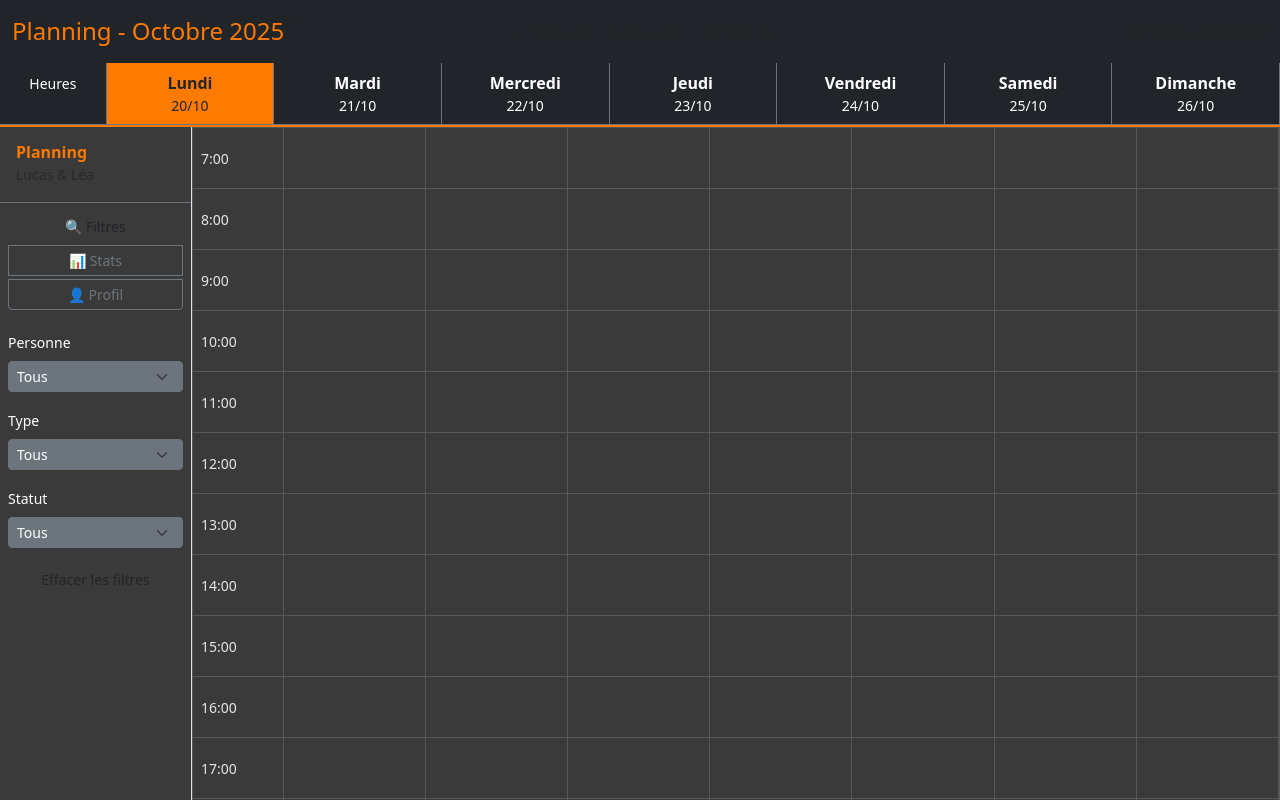
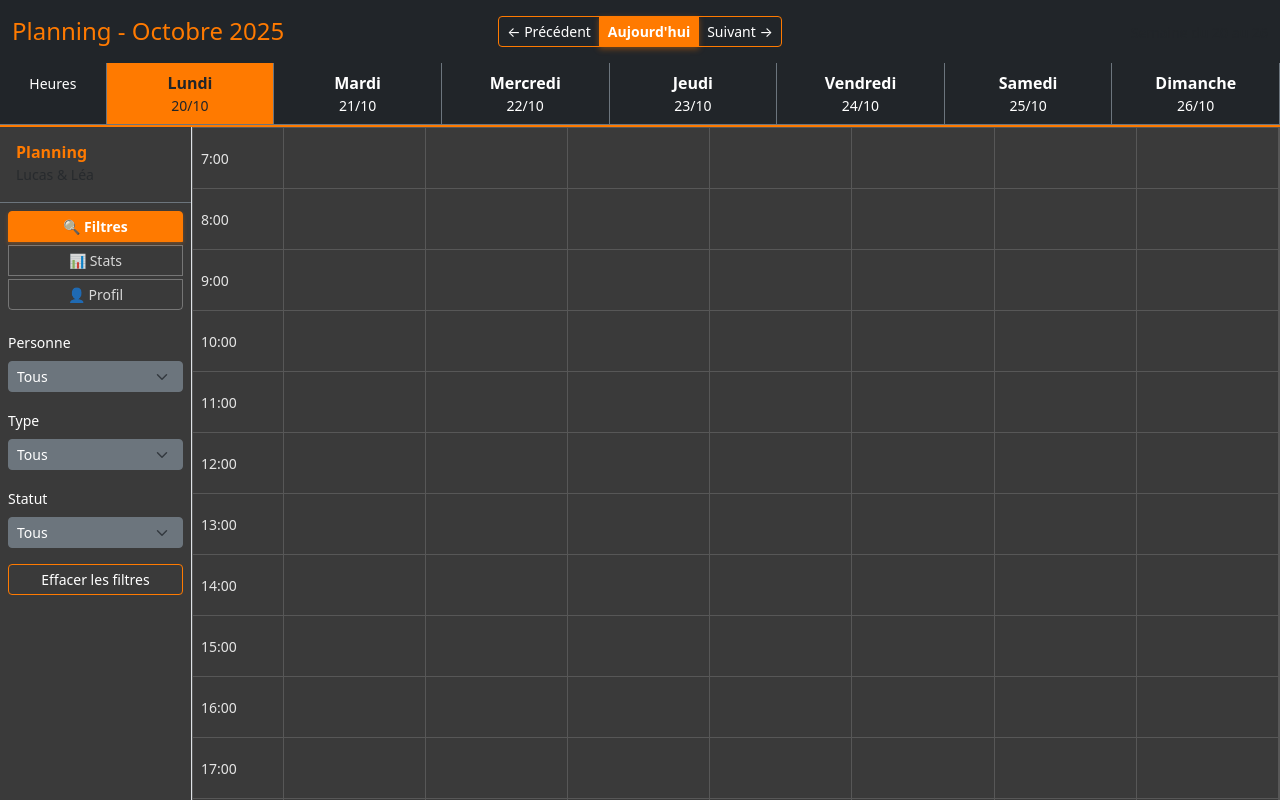
Before and after one commit to LucasBroda/Planning, a React (Vite) app in the folder my-app/: page / in a window 1280 px wide. Built offline with nearby package versions, Linux system fonts and the light colour scheme.

Commit message:
style(App.css): make sure that the buttons have a better visibility

```diff
--- a/my-app/src/App.css
+++ b/my-app/src/App.css
@@ -48,26 +48,55 @@ body {
 }
 
 .btn-orange {
-  background-color: var(--color-primary-orange);
-  border-color: var(--color-primary-orange);
-  color: white;
+  background-color: var(--color-primary-orange) !important;
+  border-color: var(--color-primary-orange) !important;
+  color: white !important;
+  font-weight: 600 !important;
+  box-shadow: 0 2px 4px rgba(255, 122, 0, 0.3) !important;
 }
 
 .btn-orange:hover {
-  background-color: var(--color-secondary-orange);
-  border-color: var(--color-secondary-orange);
-  color: white;
+  background-color: var(--color-secondary-orange) !important;
+  border-color: var(--color-secondary-orange) !important;
+  color: white !important;
+  box-shadow: 0 4px 8px rgba(255, 122, 0, 0.4) !important;
+}
+
+.btn-orange:focus {
+  background-color: var(--color-primary-orange) !important;
+  border-color: var(--color-primary-orange) !important;
+  color: white !important;
+  box-shadow: 0 0 0 0.2rem rgba(255, 122, 0, 0.5) !important;
+}
+
+.btn-orange:active {
+  background-color: var(--color-secondary-orange) !important;
+  border-color: var(--color-secondary-orange) !important;
+  color: white !important;
 }
 
 .btn-outline-orange {
-  border-color: var(--color-primary-orange);
-  color: var(--color-primary-orange);
+  border-color: var(--color-primary-orange) !important;
+  color: white !important;
+  background-color: transparent !important;
 }
 
 .btn-outline-orange:hover {
-  background-color: var(--color-primary-orange);
-  border-color: var(--color-primary-orange);
-  color: white;
+  background-color: var(--color-primary-orange) !important;
+  border-color: var(--color-primary-orange) !important;
+  color: white !important;
+}
+
+.btn-outline-orange:focus {
+  box-shadow: 0 0 0 0.2rem rgba(255, 122, 0, 0.25) !important;
+  border-color: var(--color-primary-orange) !important;
+  color: white !important;
+}
+
+.btn-outline-orange:active {
+  background-color: var(--color-secondary-orange) !important;
+  border-color: var(--color-secondary-orange) !important;
+  color: white !important;
 }
 
 /* Header du calendrier */
@@ -75,6 +104,34 @@ body {
   background-color: var(--color-darker-bg) !important;
   border-bottom: 2px solid var(--color-primary-orange);
   flex-shrink: 0;
+}
+
+.calendar-header .btn-outline-orange {
+  border-color: var(--color-primary-orange) !important;
+  color: white !important;
+  background-color: transparent !important;
+}
+
+.calendar-header .btn-outline-orange:hover {
+  background-color: var(--color-primary-orange) !important;
+  border-color: var(--color-primary-orange) !important;
+  color: white !important;
+}
+
+.calendar-header .btn-orange {
+  background-color: var(--color-primary-orange) !important;
+  border-color: var(--color-primary-orange) !important;
+  color: white !important;
+  font-weight: 600 !important;
+  box-shadow: 0 2px 6px rgba(255, 122, 0, 0.4) !important;
+}
+
+.calendar-header .btn-orange:hover {
+  background-color: var(--color-secondary-orange) !important;
+  border-color: var(--color-secondary-orange) !important;
+  color: white !important;
+  box-shadow: 0 4px 8px rgba(255, 122, 0, 0.5) !important;
+  transform: translateY(-1px);
 }
 
 /* Styles du calendrier */
@@ -136,6 +193,50 @@ body {
   border-right: 2px solid var(--color-primary-orange) !important;
   height: 100%;
   flex-shrink: 0;
+}
+
+/* Boutons de la sidebar */
+.sidebar .btn-orange {
+  background-color: var(--color-primary-orange) !important;
+  border-color: var(--color-primary-orange) !important;
+  color: white !important;
+  font-weight: 600 !important;
+  box-shadow: 0 2px 4px rgba(255, 122, 0, 0.3) !important;
+}
+
+.sidebar .btn-orange:hover {
+  background-color: var(--color-secondary-orange) !important;
+  border-color: var(--color-secondary-orange) !important;
+  color: white !important;
+  box-shadow: 0 4px 6px rgba(255, 122, 0, 0.4) !important;
+  transform: translateY(-1px);
+}
+
+.sidebar .btn-outline-orange {
+  border-color: var(--color-primary-orange) !important;
+  color: white !important;
+  background-color: transparent !important;
+  font-weight: 500 !important;
+}
+
+.sidebar .btn-outline-orange:hover {
+  background-color: var(--color-primary-orange) !important;
+  border-color: var(--color-primary-orange) !important;
+  color: white !important;
+  box-shadow: 0 2px 4px rgba(255, 122, 0, 0.3) !important;
+}
+
+.sidebar .btn-outline-secondary {
+  border-color: rgba(255, 255, 255, 0.3) !important;
+  color: rgba(255, 255, 255, 0.8) !important;
+  background-color: transparent !important;
+  font-weight: 500 !important;
+}
+
+.sidebar .btn-outline-secondary:hover {
+  background-color: rgba(255, 255, 255, 0.1) !important;
+  border-color: rgba(255, 255, 255, 0.5) !important;
+  color: white !important;
 }
 
 /* Responsive */
```
